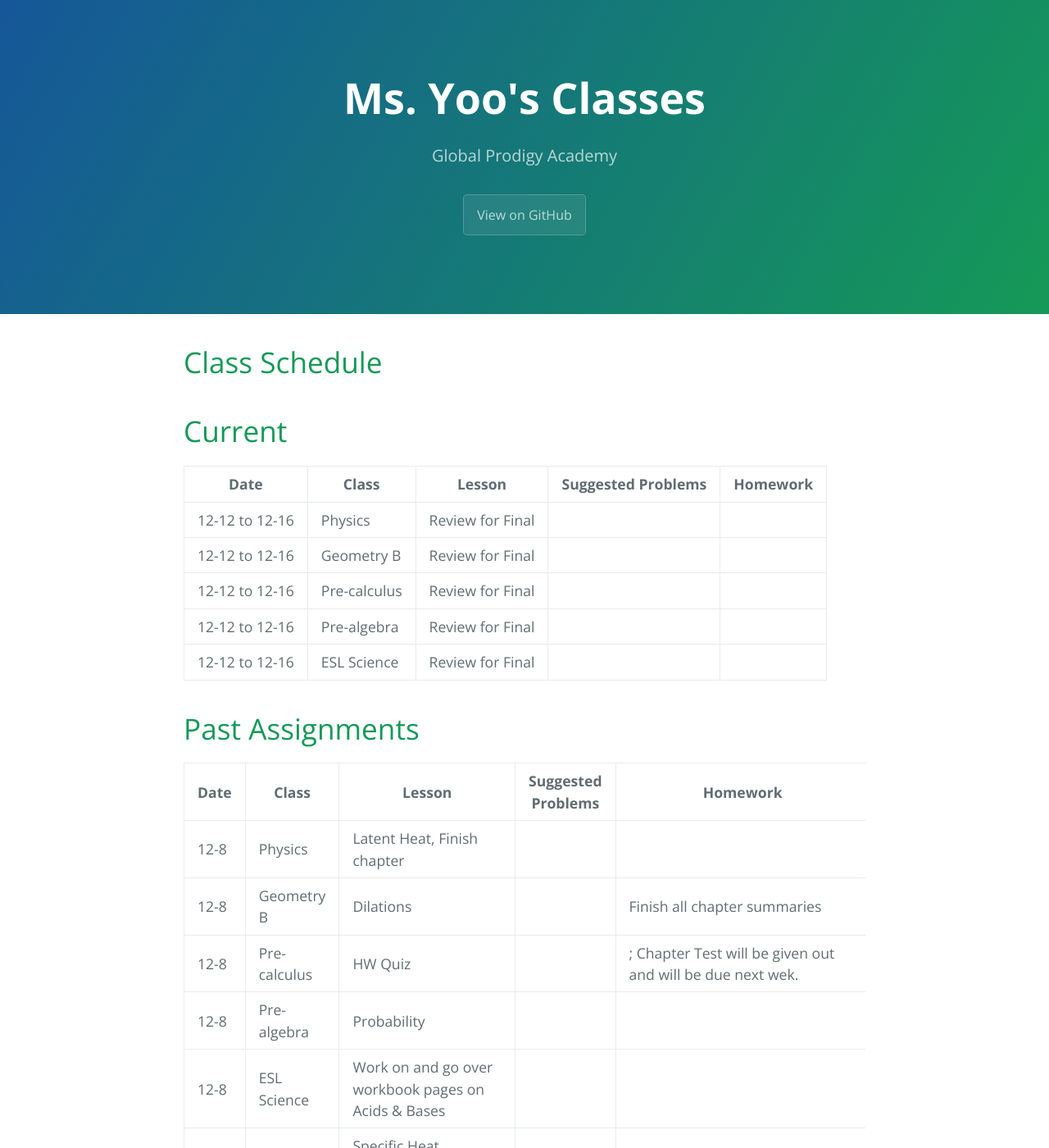
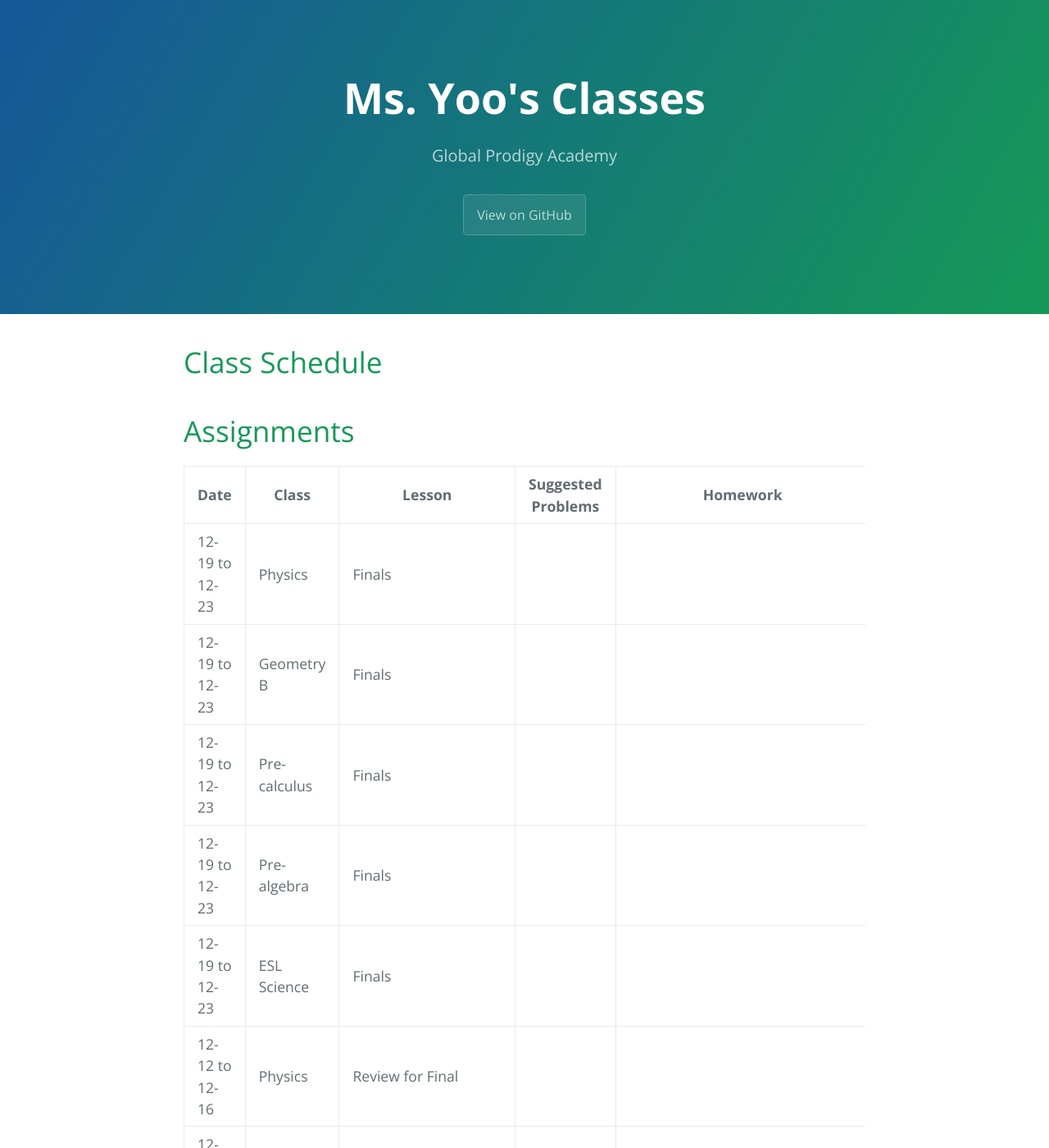
Before and after one commit to gpayoo/gpayoo, a Jekyll site: the page built from index.md, in a window 1280 px wide and 1400 px high. Shown: the whole window at 82% size. Built offline with Jekyll 4.4.1, drawn with Linux system fonts in a browser that asks for light colours; our own code applies the rules of GitHub Pages for plain Markdown files.

Commit message:
Update index.md

```diff
--- a/index.md
+++ b/index.md
@@ -5,22 +5,20 @@ layout: default
 
 # [](#header-1) Class Schedule
 
-
-# [](#header-2) Current
+# [](#header-2) Assignments
 
 | Date | Class | Lesson | Suggested Problems | Homework |
 | ---- | ----- | ------ | -------- | ---
+| 12-19 to 12-23 | Physics | Finals | |
+| 12-19 to 12-23 | Geometry B | Finals | |
+| 12-19 to 12-23 | Pre-calculus | Finals | |
+| 12-19 to 12-23 | Pre-algebra | Finals| |
+| 12-19 to 12-23 | ESL Science |  Finals|  |
 | 12-12 to 12-16 | Physics | Review for Final | |
 | 12-12 to 12-16 | Geometry B | Review for Final | |
 | 12-12 to 12-16 | Pre-calculus | Review for Final | |
 | 12-12 to 12-16 | Pre-algebra | Review for Final| |
 | 12-12 to 12-16 | ESL Science |  Review for Final|  |
-
-
-# [](#header-2) Past Assignments
-
-| Date | Class | Lesson | Suggested Problems | Homework |
-| ---- | ----- | ------ | -------- | ---
 | 12-8 | Physics | Latent Heat, Finish chapter  | |
 | 12-8 | Geometry B | Dilations | | Finish all chapter summaries
 | 12-8 | Pre-calculus | HW Quiz | | ; Chapter Test will be given out and will be due next wek.
```
